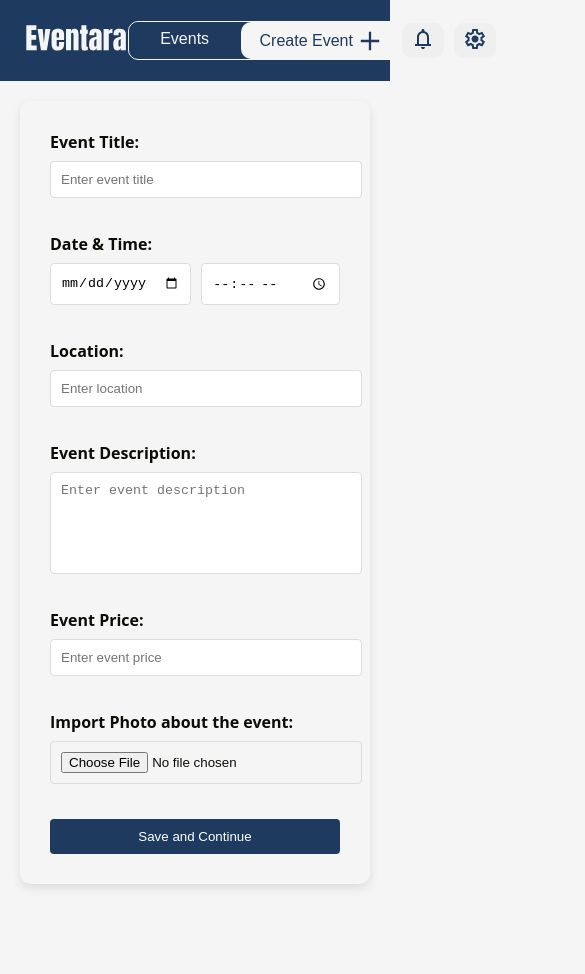
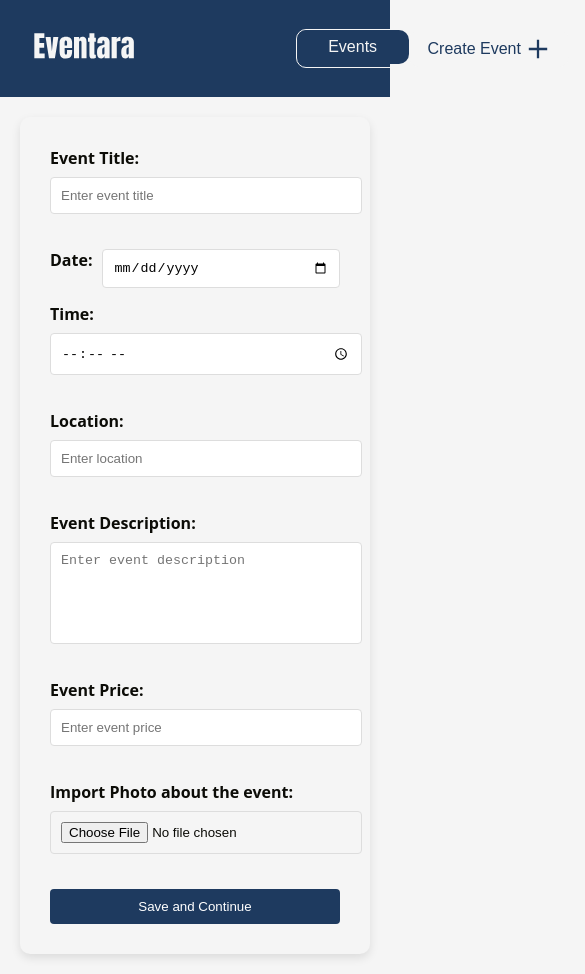
Before and after one commit to amjadkouayed/Eventara-frontend, a React (Vite) app: page /dashboard/create-event in a window 390 px wide. Shown: the top 974 px of the page, 585 px wide, since content can reach past the window. Before the commit the page ends 904 px from the top, so only its background shows below. Built offline with nearby package versions, Linux system fonts and the light colour scheme; a web font is replaced by a local one.

Commit message:
fix dashboard navigation link bug annd add responsivness to pages

```diff
--- a/src/components/dashboard/DashboardHeader.css
+++ b/src/components/dashboard/DashboardHeader.css
@@ -2,10 +2,10 @@
   display: flex;
   justify-content: space-between;
   align-items: center;
-  padding: 0.5rem 1.5rem;
   background-color: var(--primary-color);
   color: var(--color-white);
-  height: 90px;
+  padding: 1rem 2rem;
+  gap: 10rem;
 }
 
 .header-nav {
@@ -13,6 +13,8 @@
   align-items: center;
   gap: 2rem;
   cursor: pointer;
+  flex: 1;
+  justify-content: center;
 }
 
 .header-nav a {
--- a/src/components/dashboard/DashboardHeader.jsx
+++ b/src/components/dashboard/DashboardHeader.jsx
@@ -14,7 +14,7 @@ const DashboardHeader = () => {
         <img src={logo} alt="Eventara Logo" className="logo" />
       </div>
       <EventsButton />
-      {event_id && (
+      {event_id ? (
         <div className="header-nav">
           <NavLink
             to={`/dashboard/${event_id}/event-info`}
@@ -47,6 +47,8 @@ const DashboardHeader = () => {
             Budgeting
           </NavLink>
         </div>
+      ) : (
+        <div style={{ flex: 1 }}></div>
       )}
       <div className="header-right">
         <button className="notification-button">
--- a/src/components/events-page/EventForm.jsx
+++ b/src/components/events-page/EventForm.jsx
@@ -66,21 +66,25 @@ const EventForm = () => {
       </div>
 
       <div className="form-group">
-        <label>Date & Time:</label>
+        {/* create new seperate lebals for date and time */}
         <div className="date-time-inputs">
+          <label htmlFor="date">Date:</label>
           <input
+            id="date"
             type="date"
             name="date"
             value={formData.date}
             onChange={handleInputChange}
           />
-          <input
-            type="time"
-            name="time"
-            value={formData.time}
-            onChange={handleInputChange}
-          />
         </div>
+        <label htmlFor="time">Time:</label>
+        <input
+          id="time"
+          type="time"
+          name="time"
+          value={formData.time}
+          onChange={handleInputChange}
+        />
       </div>
 
       <div className="form-group">
--- a/src/components/events-page/EventWidget.jsx
+++ b/src/components/events-page/EventWidget.jsx
@@ -1,6 +1,7 @@
 import React from "react";
 import PropTypes from "prop-types";
 import "./EventWidget.css";
+import { Link } from "react-router-dom";
 
 const EventWidget = ({ event }) => {
   return (
@@ -13,13 +14,19 @@ const EventWidget = ({ event }) => {
         <p>{event.description}</p>
         <p>{event.location}</p>
       </div>
-      <button className="Select-widget-button">Select Event</button>
+      <Link
+        to={`/dashboard/${event.id}/event-info`}
+        className="edit-event-button"
+      >
+        <button>Select event</button>
+      </Link>
     </div>
   );
 };
 
 EventWidget.propTypes = {
   event: PropTypes.shape({
+    id: PropTypes.number.isRequired,
     title: PropTypes.string.isRequired,
     date: PropTypes.string.isRequired,
     description: PropTypes.string,
--- a/src/pages/DashboardLayout.jsx
+++ b/src/pages/DashboardLayout.jsx
@@ -8,7 +8,7 @@ const DashboardLayout = () => {
       <DashboardHeader />
       <div className="content-wrapper">
         <div className="main-content">
-          <Outlet /> {/* This renders the nested routes*/}
+          <Outlet />
         </div>
       </div>
     </div>
--- a/src/pages/dashboard-pages/EventBoard.jsx
+++ b/src/pages/dashboard-pages/EventBoard.jsx
@@ -49,7 +49,7 @@ const EventBoard = () => {
       ) : events.length > 0 ? (
         <div className="event-widgets-container">
           {events.map((event) => (
-            <EventWidget key={event.event_id} event={event} />
+            <EventWidget key={event.id} event={event} />
           ))}
         </div>
       ) : (
--- a/src/styles/pages/DashboardLayout.css
+++ b/src/styles/pages/DashboardLayout.css
@@ -6,10 +6,11 @@
 
 .content-wrapper {
   display: flex;
-    flex: 1;
+  justify-content: center;
 }
 
 .main-content {
-    flex: 1;
   padding: 20px;
+  width: 100%;
+  max-width: 900px;
 }
--- a/src/styles/pages/EventBoard.css
+++ b/src/styles/pages/EventBoard.css
@@ -1,7 +1,7 @@
 .event-board-container {
   display: flex;
   flex-direction: column;
-  padding: 20px;
+
   gap: 10px;
 }
 
```
Also changed, not shown: src/pages/DashboardLayout.css (added). Lines whose indentation alone changed are shown as unchanged.
